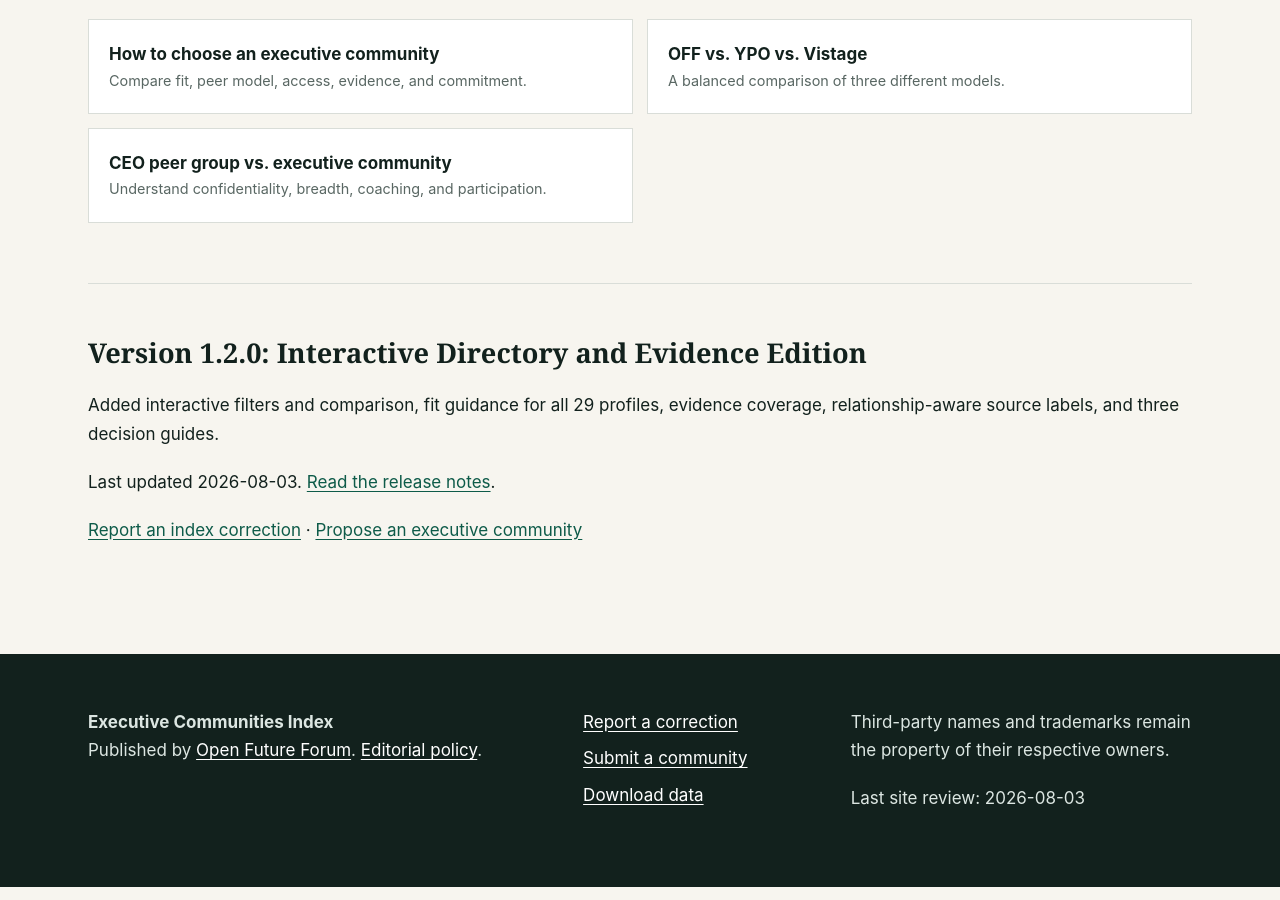
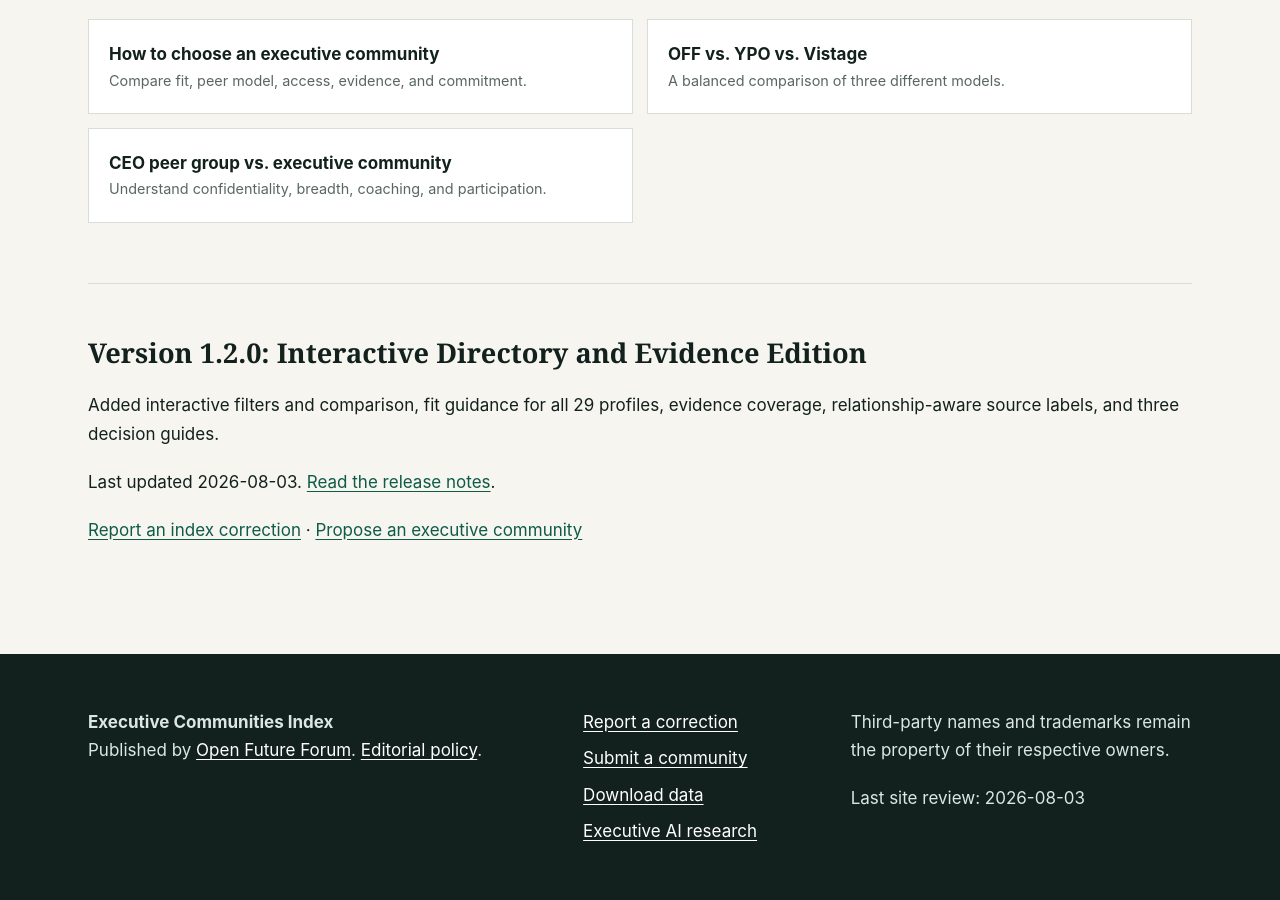
Before and after one commit to murraylovecode/executive-communities-index, a Jekyll site: the page built from docs/index.md, in a window 1280 px wide and 900 px high, scrolled down 3714 px. Built offline with Jekyll 4.4.1, drawn with Linux system fonts in a browser that asks for light colours.

Commit message:
Link communities index with executive research

```diff
--- a/docs/_includes/footer.html
+++ b/docs/_includes/footer.html
@@ -1,5 +1,5 @@
 <footer class="site-footer"><div class="wrap footer-grid">
   <div><strong>Executive Communities Index</strong><p>Published by <a href="https://openfutureforum.com">Open Future Forum</a>. <a href="{{ '/methodology/' | relative_url }}">Editorial policy</a>.</p></div>
-  <div><a href="{{ '/corrections/' | relative_url }}">Report a correction</a><a href="{{ '/contribute/' | relative_url }}">Submit a community</a><a href="{{ '/data/' | relative_url }}">Download data</a></div>
+  <div><a href="{{ '/corrections/' | relative_url }}">Report a correction</a><a href="{{ '/contribute/' | relative_url }}">Submit a community</a><a href="{{ '/data/' | relative_url }}">Download data</a><a href="https://github.com/murraylovecode/executive-ai-research">Executive AI research</a></div>
   <div><p>Third-party names and trademarks remain the property of their respective owners.</p><p>Last site review: {{ site.data.site.reviewed }}</p></div>
 </div></footer>
```
Also changed, not shown: .zenodo.json (added), README.md.
